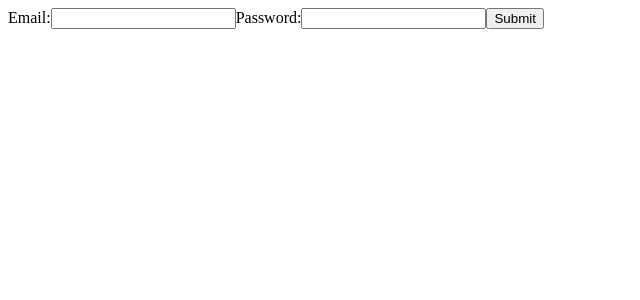
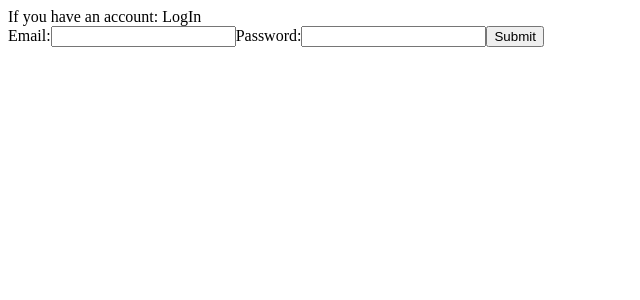
Before and after one commit to vzdrizhni/Food-tracker-front, a React (Create React App) app: page / in a window 1280 px wide. Shown: the top 300 px of the page, without its empty margins (0-640 px from the left). Built offline with nearby package versions, Linux system fonts and the light colour scheme.

Commit message:
Save token into localstorage

```diff
--- a/src/components/App.js
+++ b/src/components/App.js
@@ -2,11 +2,13 @@ import React from "react";
 import SignUp from '../components/signUp/signUp'
 import {BrowserRouter as Router, Route, Switch} from 'react-router-dom';
 import UserPage from "../components/userPage/userPage";
+import Header from "../components/Header/header";
 
 const App = () => {
   return (
     <div>
       <Router>
+        <Route path="/" component={Header}/>
         <Switch>
           <Route exact path="/" component={SignUp}/>
           <Route exact path="/userpage" component={UserPage}/>
--- /dev/null
+++ b/src/components/Header/header.js
@@ -0,0 +1,24 @@
+import React from "react";
+import {connect} from 'react-redux';
+
+const Header = (props) => {
+    if (Object.keys(props.user).length > 0) {
+        return(
+            <header>
+                <span>{props.user.email}</span>
+                <span>LogOut</span>
+            </header>
+        )
+    } else {
+        return(
+            <header>
+                <span>If you have an account: </span>
+                <span>LogIn</span>
+            </header>
+        )
+    }
+}
+
+const mapStateToProps = state => ({user: state});
+
+export default connect(mapStateToProps)(Header)
--- a/src/components/signUp/signUp.js
+++ b/src/components/signUp/signUp.js
@@ -1,8 +1,6 @@
 import React from 'react'
 import {connect} from 'react-redux';
 import {getUsers} from "../../actions/actions";
-import {Redirect} from "react-router-dom";
-// import UserPage from "../userPage/userPage";
 
 const SignUp = (props) => {
   const {user, getUsers, history} = props
@@ -25,8 +23,9 @@ const SignUp = (props) => {
       .then(resp => resp.json())
       .then(data => {
         getUsers(data.data.user)
-        console.log(user);
-        if (!Object.keys(user).length === 0) {
+        localStorage.setItem('token', data.data.user.authentication_token)
+        console.log(localStorage.getItem('token'));
+        if (Object.keys(user).length > 0) {
           handleSuccessfullAuth()
         }
       })
--- a/src/components/userPage/userPage.js
+++ b/src/components/userPage/userPage.js
@@ -1,10 +1,12 @@
 import React from 'react'
 import {connect} from 'react-redux';
+import { Redirect } from "react-router-dom";
 
 const UserPage = (props) => {
-    console.log(props)
+    if (Object.keys(props.user).length === 0) return <Redirect to='/' />
+    console.log(props.user);
     return(
-        <div>{props.state}</div>
+        <div>{props.user.email}</div>
     )
 }
 
```
